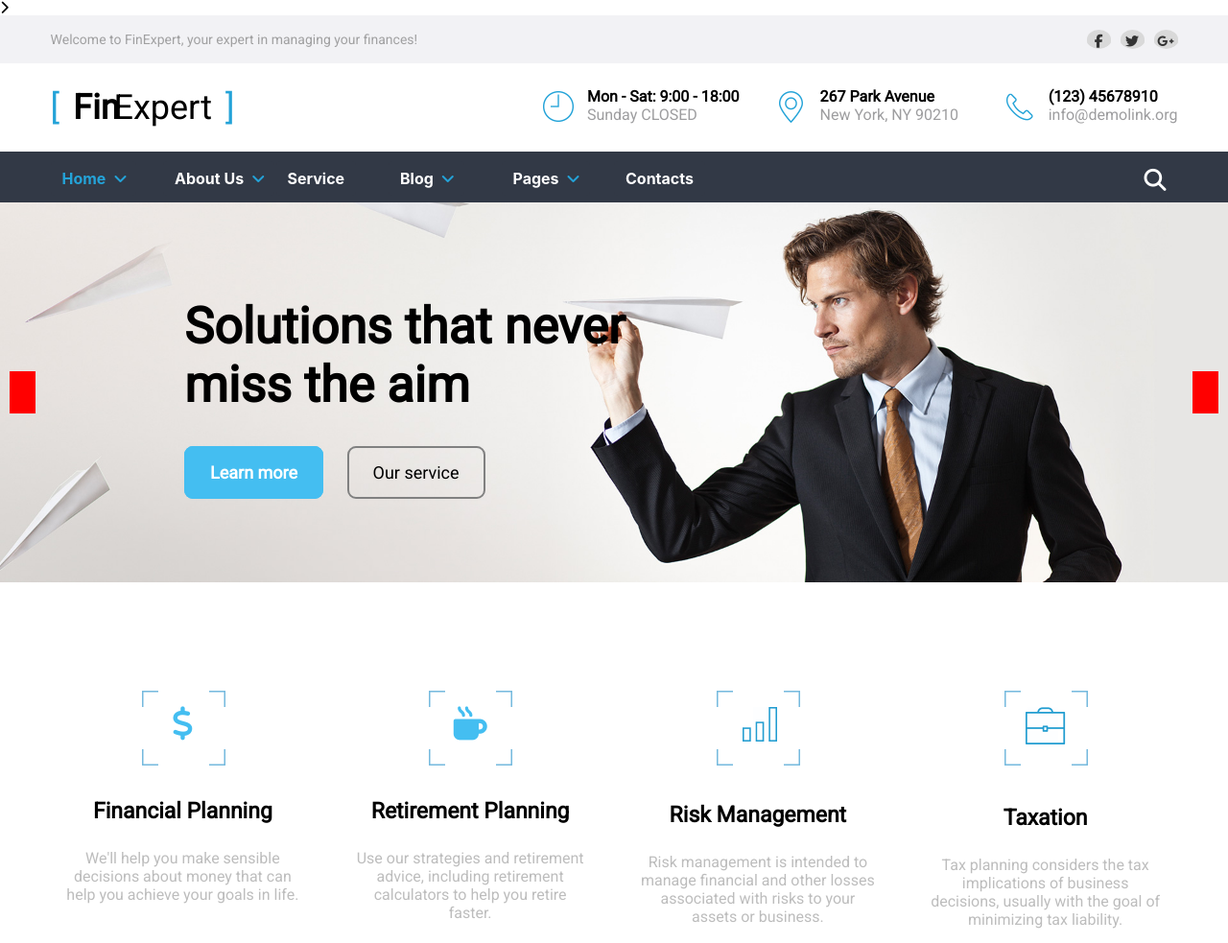
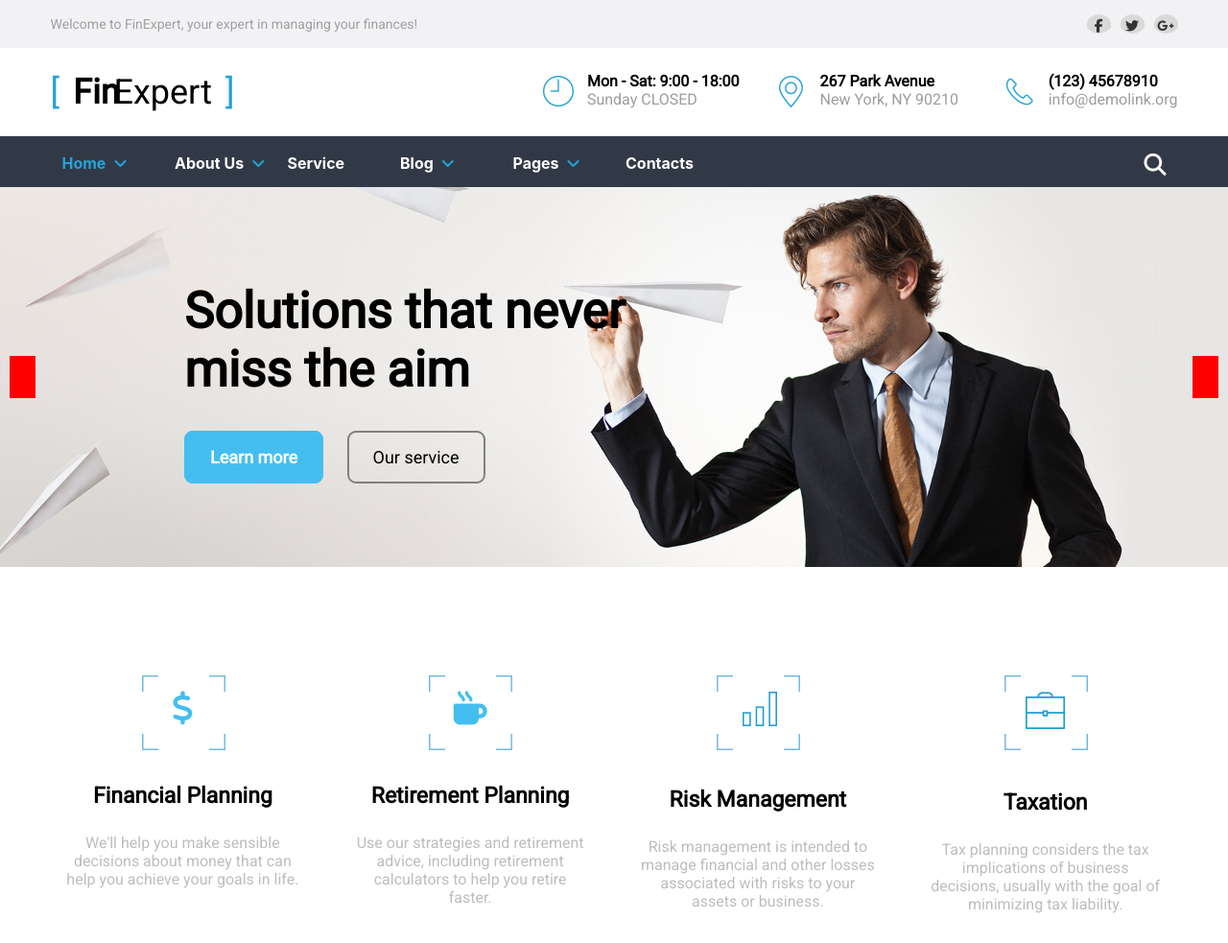
Before and after one commit to adelina92f/business_website, a plain HTML site: page index.html in a window 1280 px wide. Shown: the top 983 px of the page at 96% size. Drawn offline with nearby package versions, Linux system fonts and the light colour scheme.

Commit message:
remove icon

```diff
--- a/index.html
+++ b/index.html
@@ -22,7 +22,6 @@
 </head>
 
 <body>
-        <i class="fas fa-chevron-right"></i>
     <div class="wrapper">
         <header class="page-header">
             <div class="top-header">
```
